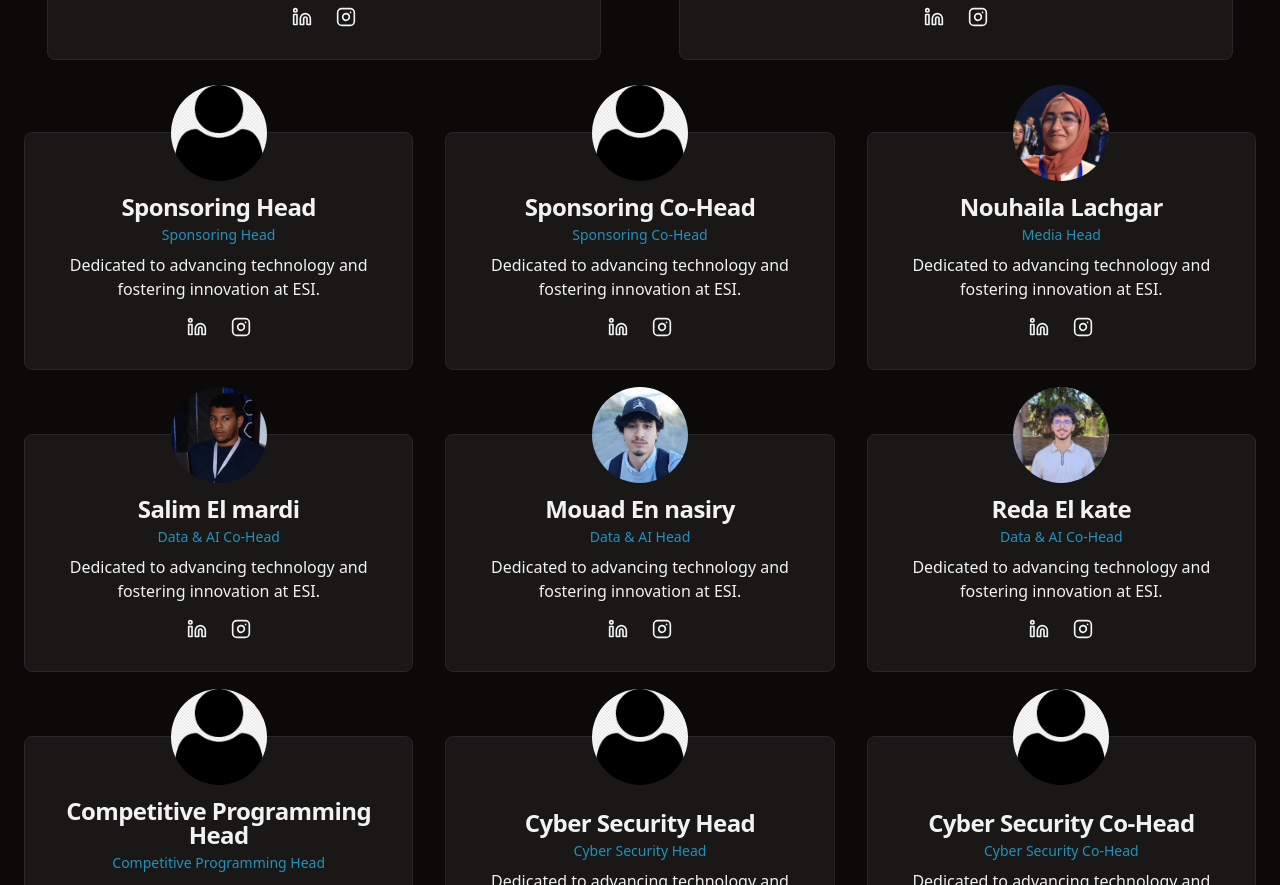
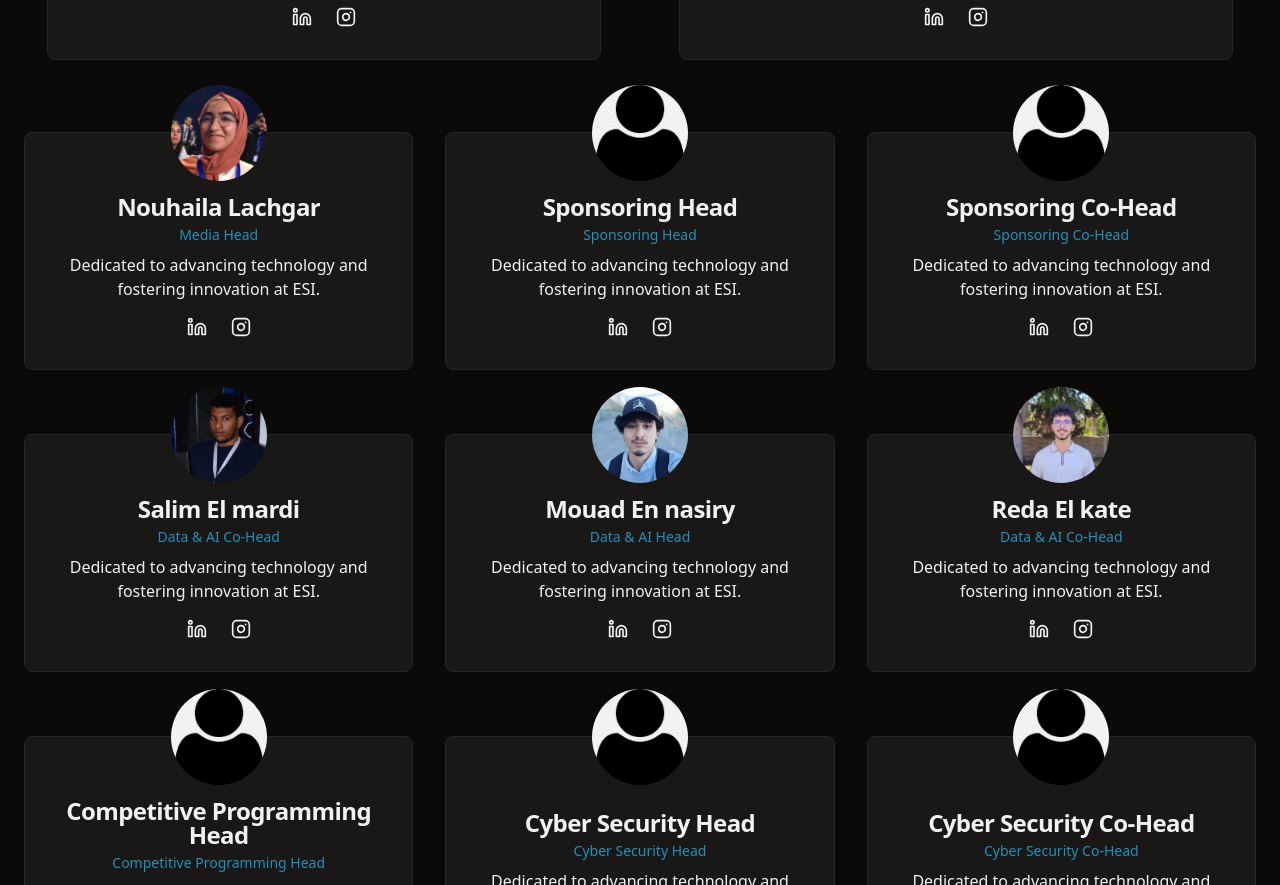
Before and after one commit to mouadenna/landingPage, a React (Vite) app: page / in a window 1280 px wide. Shown: the part 5440-6325 px from the top of the page. Built offline with nearby package versions, Linux system fonts and the light colour scheme.

Commit message:
Update Team.tsx

```diff
--- a/src/components/Team.tsx
+++ b/src/components/Team.tsx
@@ -55,6 +55,15 @@ const teamList: TeamProps[] = [
       { name: "Instagram", url: "https://www.instagram.com/code.esi" },
     ],
   },
+    {
+    imageUrl: nouha,
+    name: "Nouhaila Lachgar",
+    position: "Media Head",
+    socialNetworks: [
+      { name: "Linkedin", url: "https://www.linkedin.com/company/code-esi" },
+      { name: "Instagram", url: "https://www.instagram.com/code.esi" },
+    ],
+  },
   {
     imageUrl: image,
     name: "Sponsoring Head",
@@ -73,15 +82,7 @@ const teamList: TeamProps[] = [
       { name: "Instagram", url: "https://www.instagram.com/code.esi" },
     ],
   },
-  {
-    imageUrl: nouha,
-    name: "Nouhaila Lachgar",
-    position: "Media Head",
-    socialNetworks: [
-      { name: "Linkedin", url: "https://www.linkedin.com/company/code-esi" },
-      { name: "Instagram", url: "https://www.instagram.com/code.esi" },
-    ],
-  },
+
   {
     imageUrl: salim,
     name: "Salim El mardi",
```
